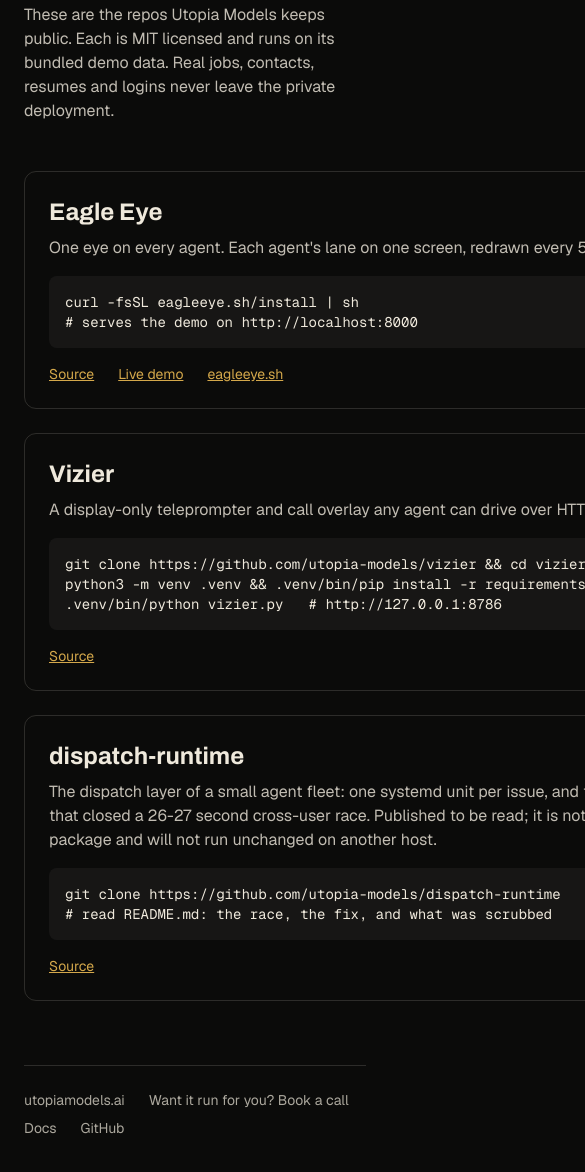
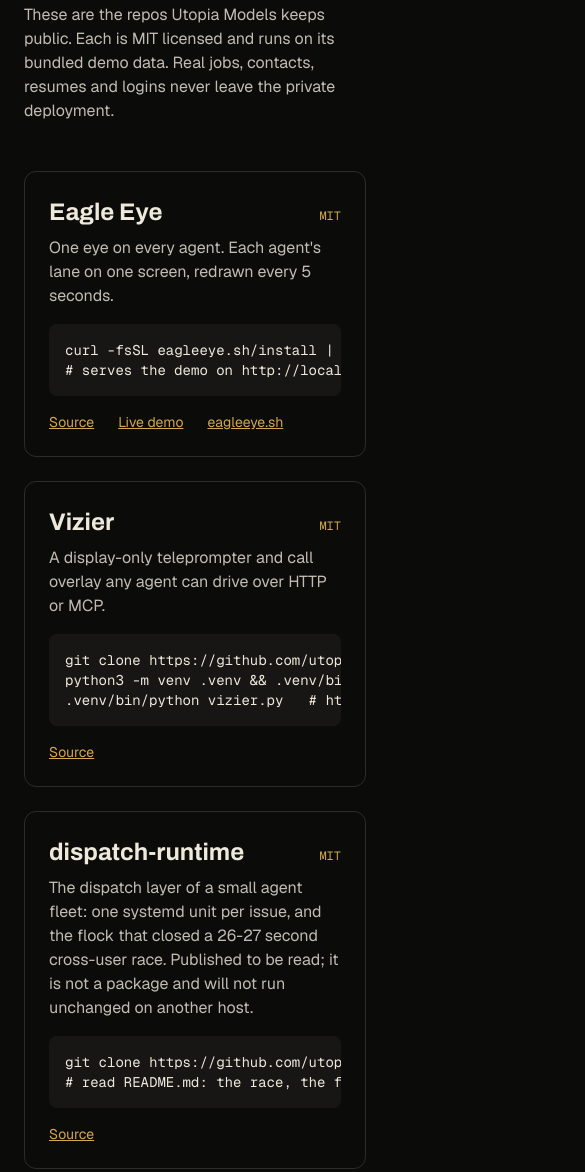
Before and after one commit to utopia-models/oss, a plain HTML site: page index.html in a window 390 px wide. Shown: the part 261-1433 px from the top of the page, 585 px wide, since content can reach past the window. Drawn offline with nearby package versions, Linux system fonts and the light colour scheme.

Commit message:
oss catalog: grid items min-w-0 so the install blocks scroll inside their card, not the page (phone overflow 686px > 375px)
Co-Authored-By: Claude Sonnet 5.5 <noreply@anthropic.com>

```diff
--- a/index.html
+++ b/index.html
@@ -20,8 +20,8 @@
   <p class="font-serif italic text-gold text-2xl md:text-3xl mt-4">Engine and interface. Demo data only.</p>
   <p class="mt-6 max-w-2xl text-linen/80">These are the repos Utopia Models keeps public. Each is MIT licensed and runs on its bundled demo data. Real jobs, contacts, resumes and logins never leave the private deployment.</p>
 
-  <div class="mt-12 grid gap-6">
-    <article class="rounded-xl border border-linen/15 p-6">
+  <div class="mt-12 grid grid-cols-1 gap-6">
+    <article class="min-w-0 rounded-xl border border-linen/15 p-6">
       <div class="flex flex-wrap items-baseline justify-between gap-2"><h2 class="font-display font-bold text-2xl">Eagle Eye</h2><span class="font-mono text-xs text-gold">MIT</span></div>
       <p class="mt-2 text-linen/80">One eye on every agent. Each agent's lane on one screen, redrawn every 5 seconds.</p>
       <pre class="mt-4 overflow-x-auto rounded-lg bg-linen/5 p-4 font-mono text-sm">curl -fsSL eagleeye.sh/install | sh
@@ -29,7 +29,7 @@
       <p class="mt-4 flex flex-wrap gap-x-6 gap-y-2 text-sm"><a class="text-gold underline" href="https://github.com/utopia-models/eagle-eye">Source</a><a class="text-gold underline" href="https://utopia-models.github.io/eagle-eye/">Live demo</a><a class="text-gold underline" href="https://eagleeye.sh">eagleeye.sh</a></p>
     </article>
 
-    <article class="rounded-xl border border-linen/15 p-6">
+    <article class="min-w-0 rounded-xl border border-linen/15 p-6">
       <div class="flex flex-wrap items-baseline justify-between gap-2"><h2 class="font-display font-bold text-2xl">Vizier</h2><span class="font-mono text-xs text-gold">MIT</span></div>
       <p class="mt-2 text-linen/80">A display-only teleprompter and call overlay any agent can drive over HTTP or MCP.</p>
       <pre class="mt-4 overflow-x-auto rounded-lg bg-linen/5 p-4 font-mono text-sm">git clone https://github.com/utopia-models/vizier && cd vizier/server
@@ -38,7 +38,7 @@ python3 -m venv .venv && .venv/bin/pip install -r requirements.txt
       <p class="mt-4 flex flex-wrap gap-x-6 gap-y-2 text-sm"><a class="text-gold underline" href="https://github.com/utopia-models/vizier">Source</a></p>
     </article>
 
-    <article class="rounded-xl border border-linen/15 p-6">
+    <article class="min-w-0 rounded-xl border border-linen/15 p-6">
       <div class="flex flex-wrap items-baseline justify-between gap-2"><h2 class="font-display font-bold text-2xl">dispatch-runtime</h2><span class="font-mono text-xs text-gold">MIT</span></div>
       <p class="mt-2 text-linen/80">The dispatch layer of a small agent fleet: one systemd unit per issue, and the flock that closed a 26-27 second cross-user race. Published to be read; it is not a package and will not run unchanged on another host.</p>
       <pre class="mt-4 overflow-x-auto rounded-lg bg-linen/5 p-4 font-mono text-sm">git clone https://github.com/utopia-models/dispatch-runtime
```
